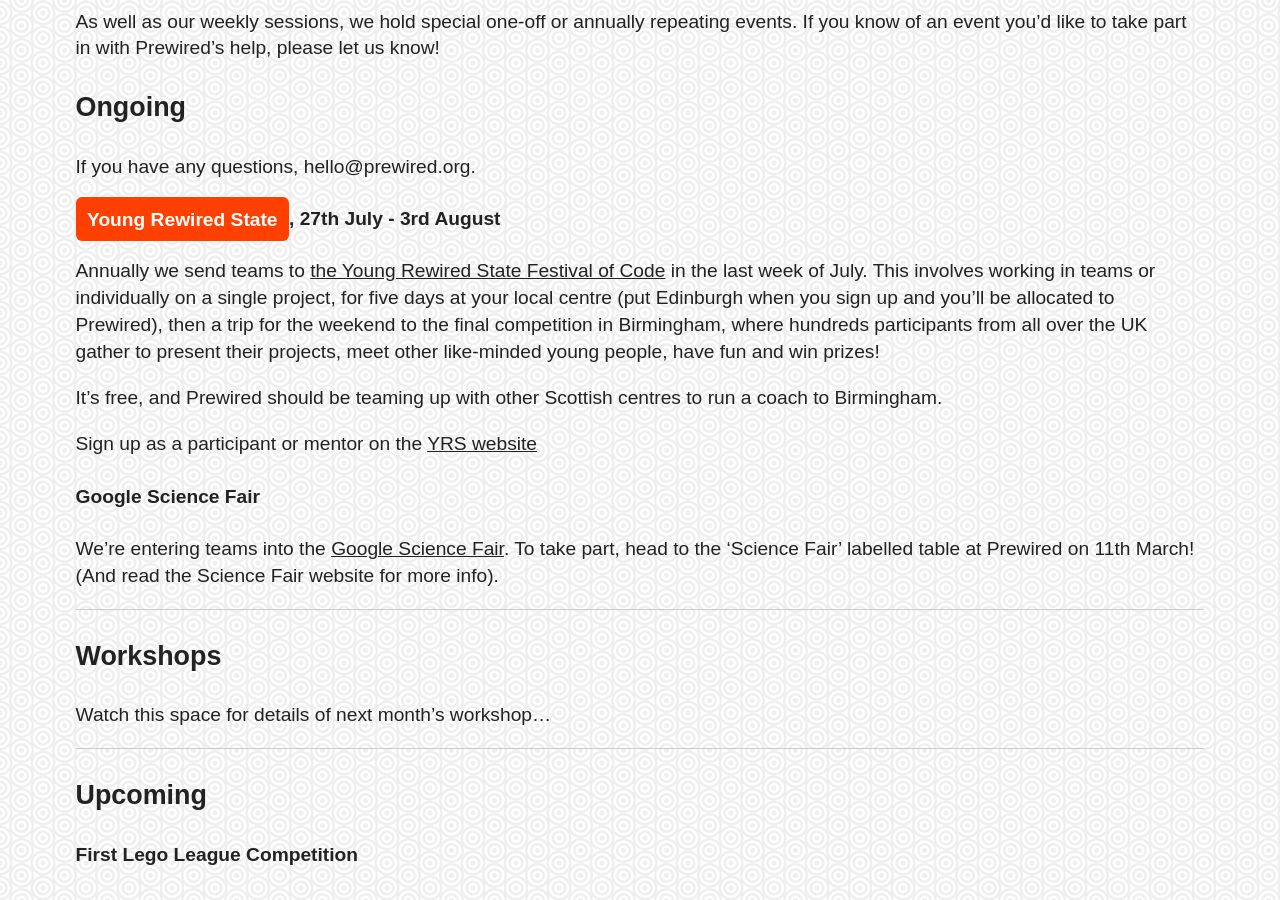
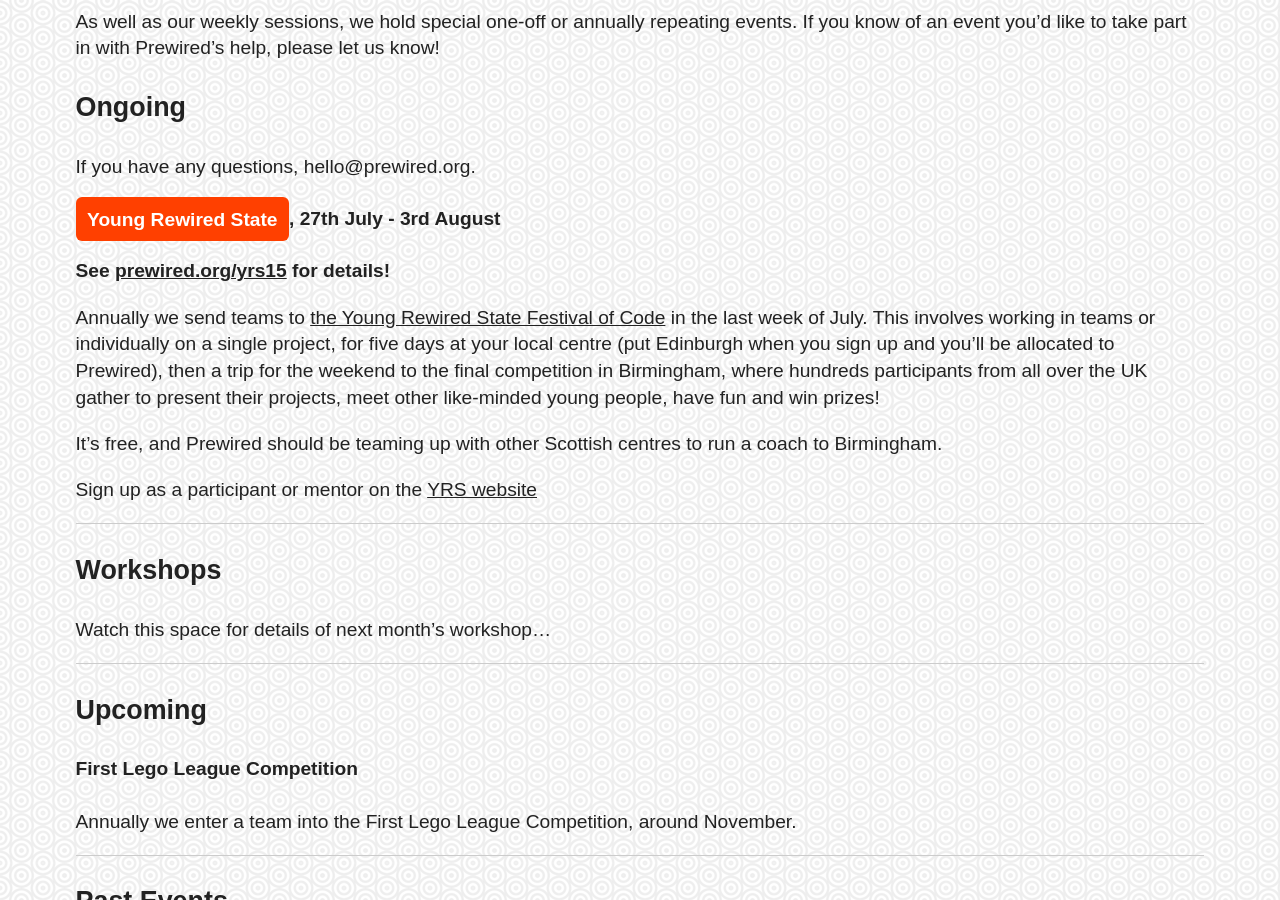
Before and after one commit to prewired/prewired.github.io, a Jekyll site: the page built from events.md, in a window 1280 px wide and 900 px high, scrolled down 537 px. Built offline with Jekyll 4.4.1, drawn with Linux system fonts in a browser that asks for light colours; some web fonts are replaced.

Commit message:
YRS update

```diff
--- a/events.md
+++ b/events.md
@@ -13,15 +13,13 @@
 
 #### <span class="btn-big inner lighter color1-bg">Young Rewired State</span>, 27th July - 3rd August
 
+**See [prewired.org/yrs15](http://www.prewired.org/yrs15) for details!**
+
 Annually we send teams to [the Young Rewired State Festival of Code](http://www.yrs.io) in the last week of July. This involves working in teams or individually on a single project, for five days at your local centre (put Edinburgh when you sign up and you'll be allocated to Prewired), then a trip for the weekend to the final competition in Birmingham, where hundreds participants from all over the UK gather to present their projects, meet other like-minded young people, have fun and win prizes!
 
 It's free, and Prewired should be teaming up with other Scottish centres to run a coach to Birmingham.
 
-Sign up as a participant or mentor on the [YRS website](http://www.yrs.io)
-
-#### Google Science Fair
-
-We're entering teams into the [Google Science Fair](https://www.googlesciencefair.com). To take part, head to the 'Science Fair' labelled table at Prewired on 11th March! (And read the Science Fair website for more info).
+Sign up as a participant or mentor on the [YRS website](http://festival.yrs.io)
 
 <hr/>
 
```
Also changed, not shown: yrs15.md (added, +46 -0 lines).
